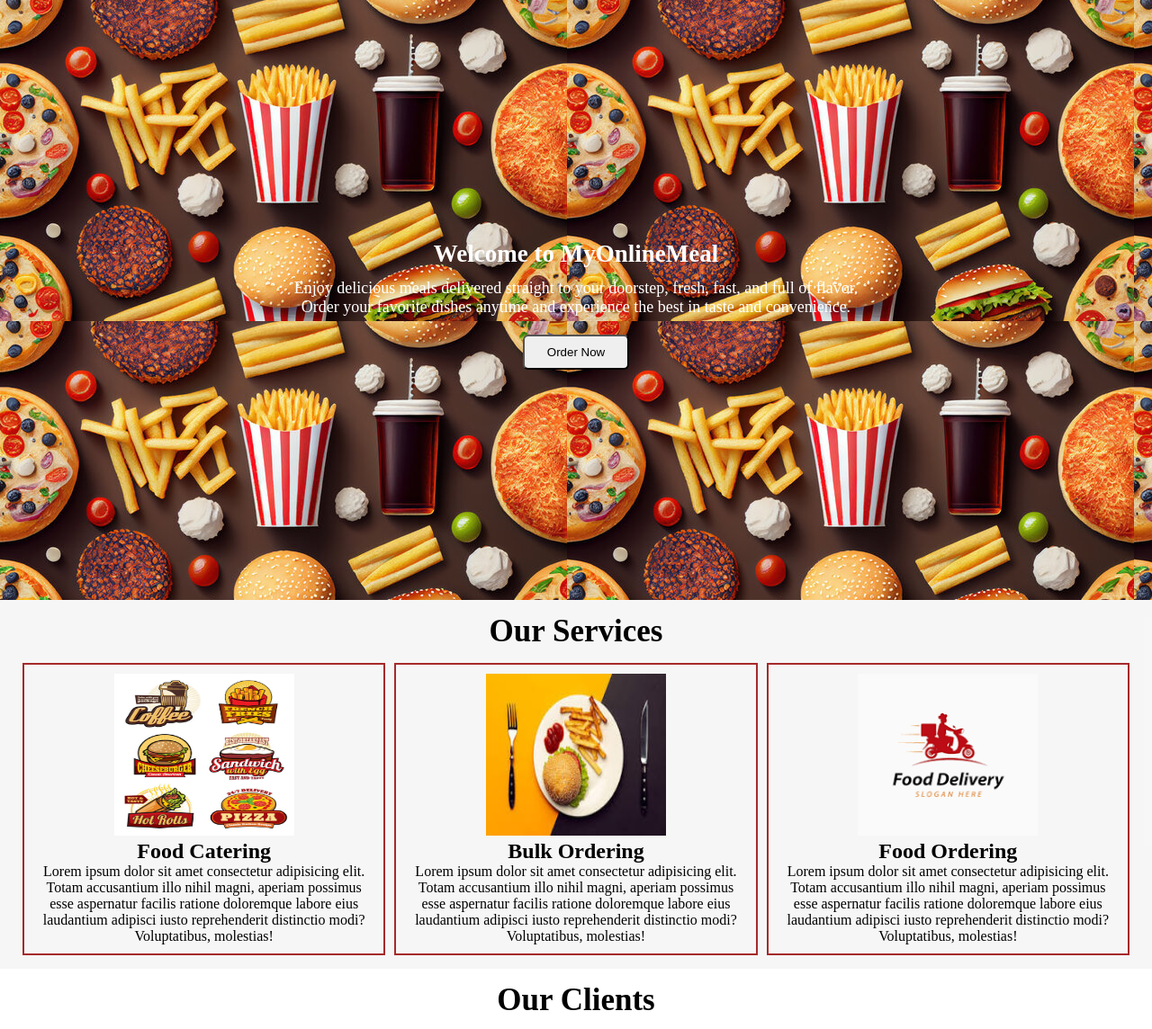
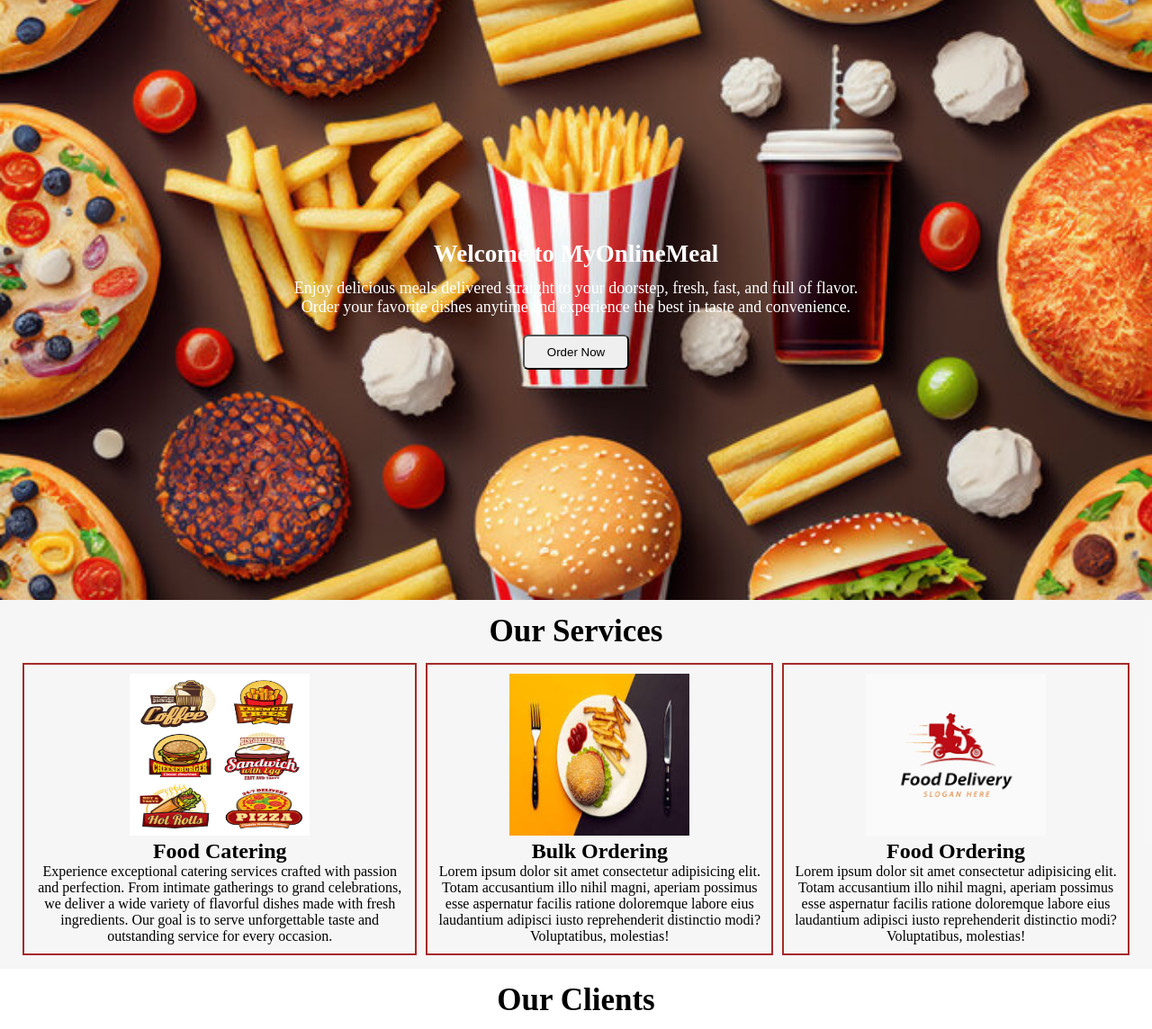
Before and after one commit to gauravkumar2005/Food-Delivery-Website, a plain HTML site: page index.html in a window 1280 px wide. Shown: the part 77-1221 px from the top of the page at 90% size. Drawn offline with Linux system fonts and the light colour scheme.

Commit message:
home background change

```diff
--- a/index.html
+++ b/index.html
@@ -31,8 +31,12 @@
         <div id="services">
             <div class="box">
                 <img src="img 1.jpg" alt="">
-                <h2>Food Catering</h2>
-                <p>Lorem ipsum dolor sit amet consectetur adipisicing elit. Totam accusantium illo nihil magni, aperiam possimus esse aspernatur facilis ratione doloremque labore eius laudantium adipisci iusto reprehenderit distinctio modi? Voluptatibus, molestias!<p>
+              <h2>Food Catering</h2>
+           <p>
+           Experience exceptional catering services crafted with passion and perfection.
+           From intimate gatherings to grand celebrations, we deliver a wide variety of flavorful dishes made with fresh ingredients.
+           Our goal is to serve unforgettable taste and outstanding service for every occasion.
+          </p>
             </div>
             <div class="box">
                <img src="img 2.jpeg" alt="">
--- a/style.css
+++ b/style.css
@@ -33,14 +33,17 @@
 }
 
 #home{
-   background-image: url("main.jpg");
+    background-image: url("main.jpg");
+   background-size: cover;
+   background-position: center;
+   background-repeat: no-repeat;
    height: 670px;
    position: relative;
    align-items: center;
    justify-content: center;
    text-align: center;
    color: white;
-   /* opacity: 1; */
+   opacity: 1;
 }
 
 #home h1{
```
